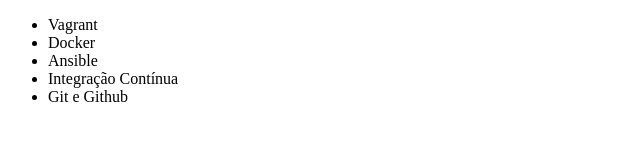
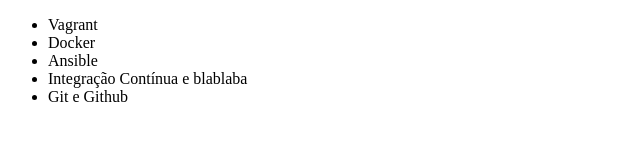
Before and after one commit to shuffleguy/alura-git, a plain HTML site: page index.html in a window 1280 px wide. Shown: the full height of the page, 0-640 px from the left. Drawn offline with Linux system fonts and the light colour scheme.

Commit message:
:hammer: Novo nome ao curso

```diff
--- a/index.html
+++ b/index.html
@@ -9,7 +9,7 @@
         <li>Vagrant</li>
         <li>Docker</li>
         <li>Ansible</li>
-        <li>Integração Contínua</li>
+        <li>Integração Contínua e blablaba</li>
 	<li>Git e Github</li>
     </ul>
 </body>
```
